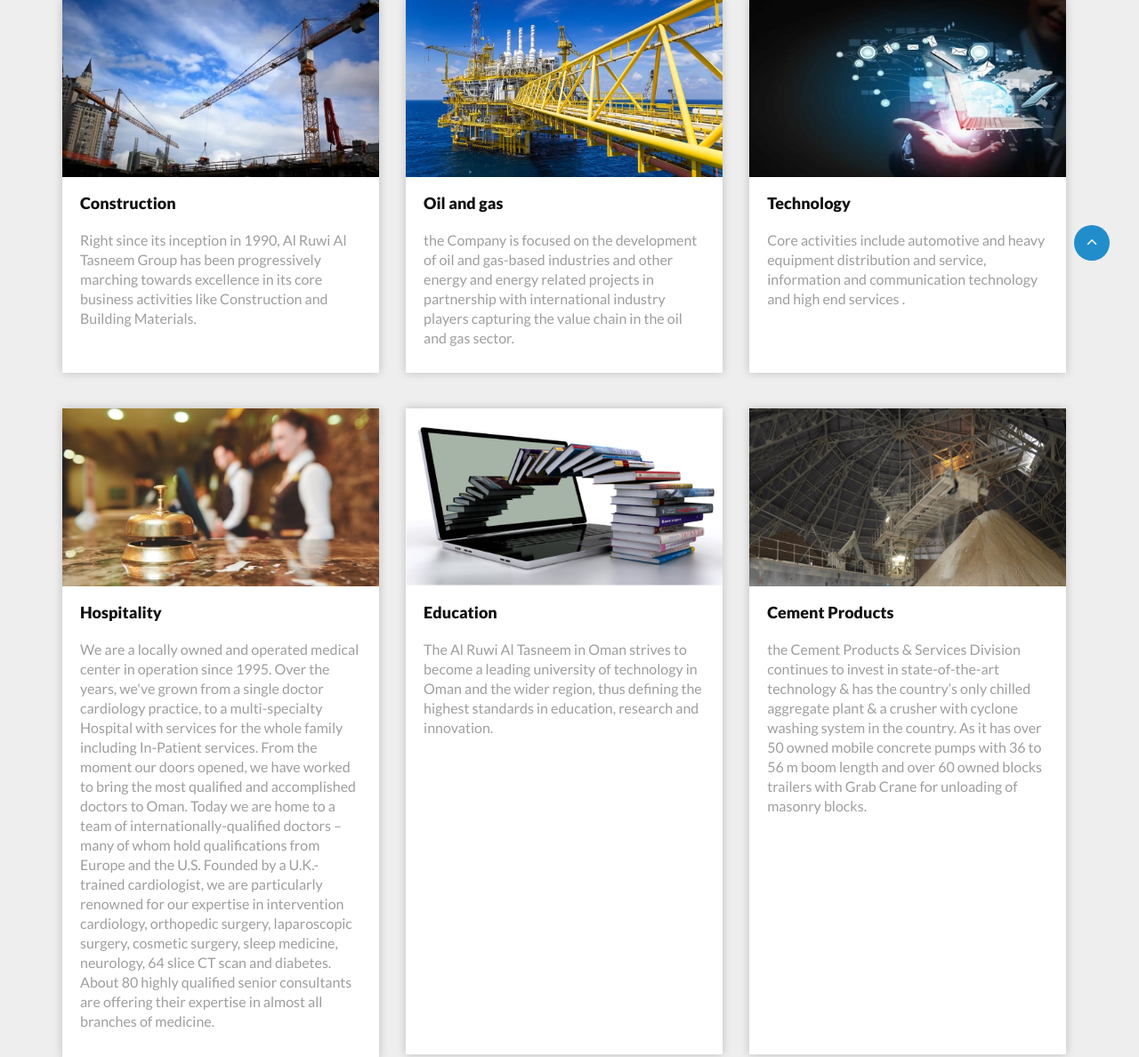
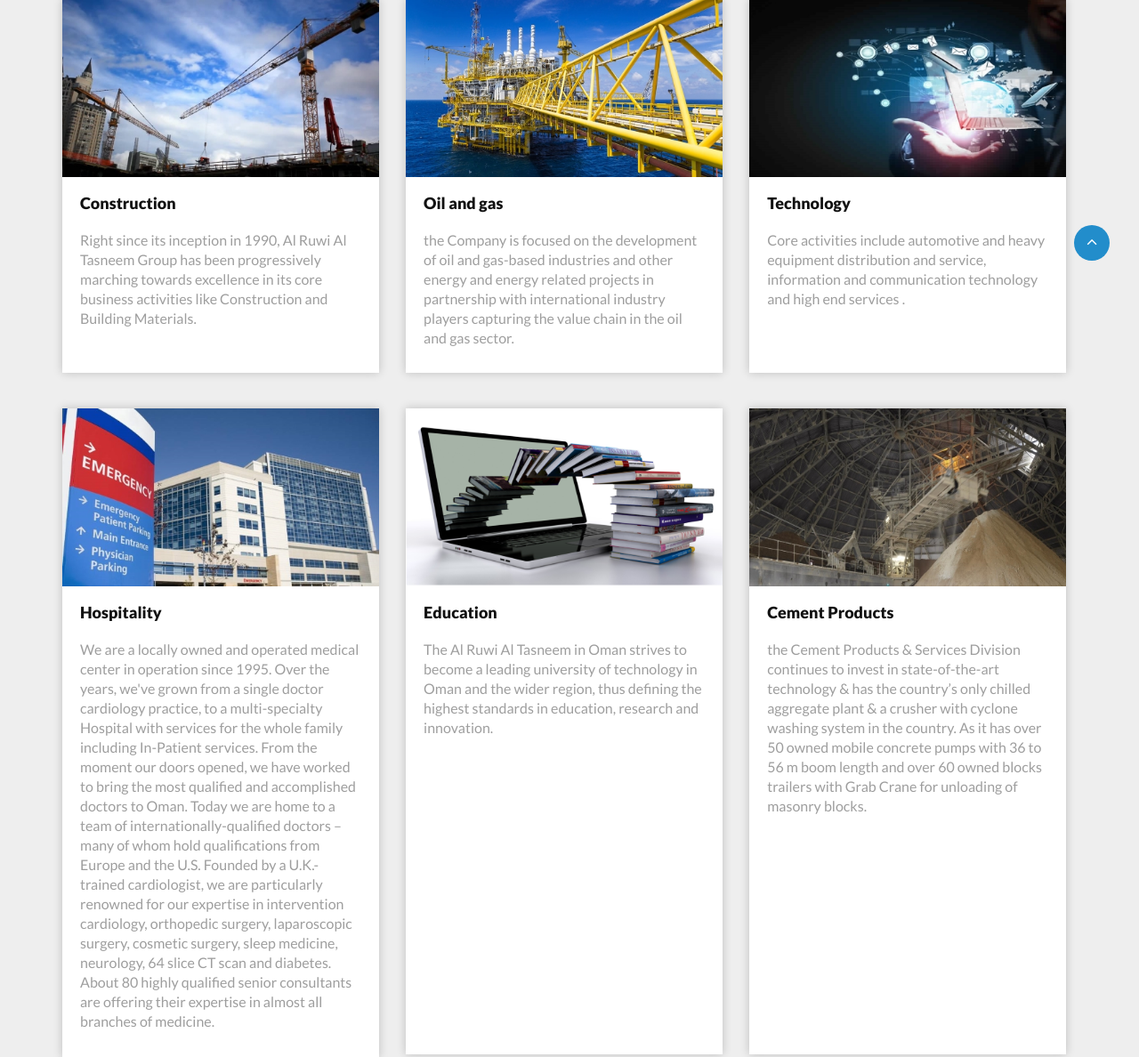
Before and after one commit to syedbilal2112/testtttt, a PHP site: page /Products_and_Services.php in a window 1280 px wide. Shown: the part 472-1660 px from the top of the page at 89% size. Run offline with PHP 8.4, Linux system fonts and the light colour scheme.

Commit message:
added hos image

```diff
--- a/Products_and_Services.php
+++ b/Products_and_Services.php
@@ -71,7 +71,7 @@
 
              <div class="col-list-3">
             <div class="recent-car-list">
-              <div class="car-info-box"> <a href="#"><img src="img/hospitality.jpg" class="img-responsive" alt="image"></a>
+              <div class="car-info-box"> <a href="#"><img src="img/hos.jpg" class="img-responsive" alt="image"></a>
 
               </div>
               <div class="car-title-m">
```
Also changed, not shown: img/hos.jpg (added).
